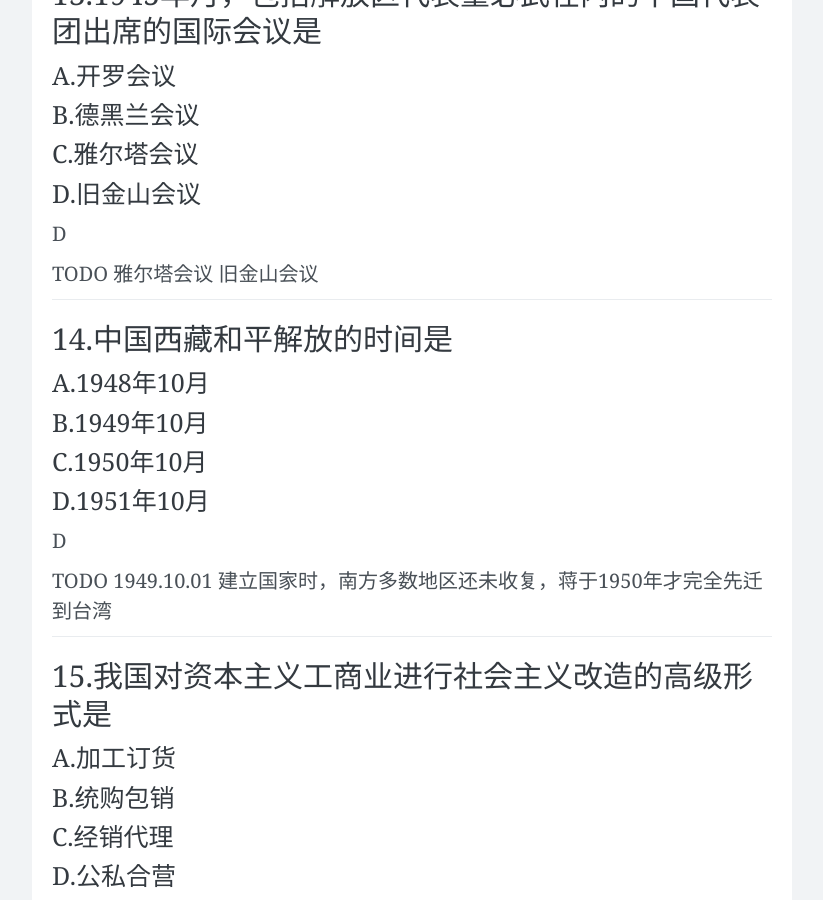
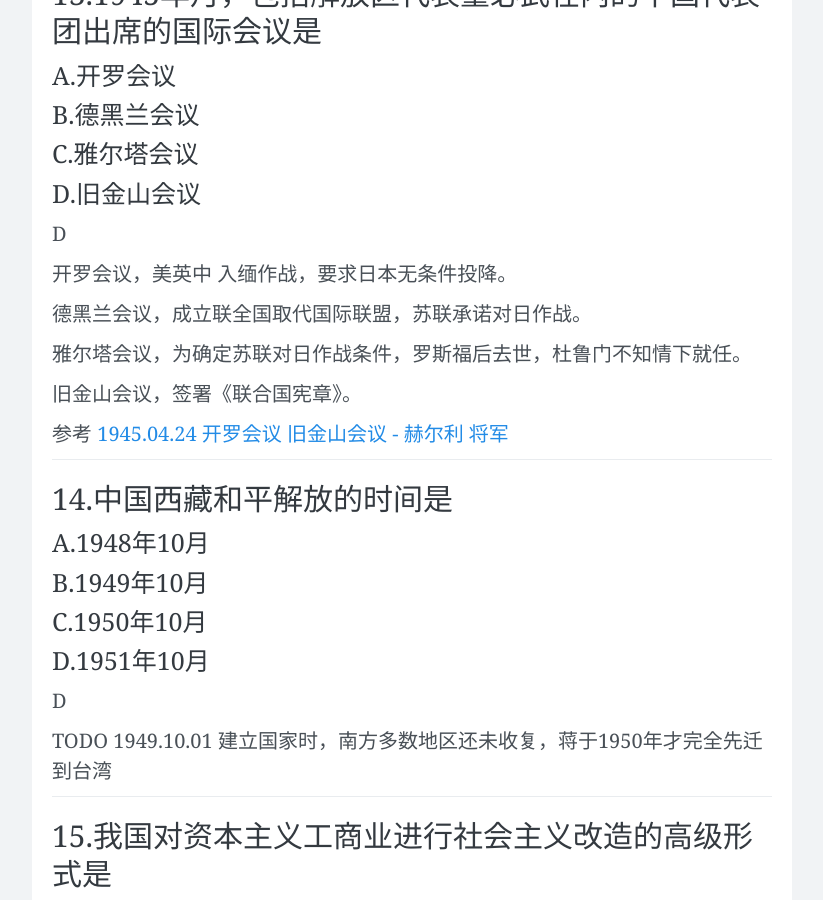
Before and after one commit to wangtiga/wangtiga.github.io, a Jekyll site: the page built from _posts/2020-07-14-3708_2019_04.md, in a window 1280 px wide and 900 px high, scrolled down 12407 px. Shown: the whole window, without its empty margins (228-1051 px from the left). Built offline with Jekyll 4.4.1, drawn with Linux system fonts in a browser that asks for light colours; nearby versions of some CDN libraries; comment, search, counter and statistics services are not loaded.

Commit message:
updated from r1

```diff
--- a/_posts/2020-07-14-3708_2019_04.md
+++ b/_posts/2020-07-14-3708_2019_04.md
@@ -232,7 +232,17 @@ P136 第六章 中华民族的抗日战争 - 第四节 中国共产党成为抗
 
 D
 
-TODO 雅尔塔会议  旧金山会议
+开罗会议，美英中 入缅作战，要求日本无条件投降。
+
+德黑兰会议，成立联全国取代国际联盟，苏联承诺对日作战。
+
+雅尔塔会议，为确定苏联对日作战条件，罗斯福后去世，杜鲁门不知情下就任。
+
+旧金山会议，签署《联合国宪章》。
+
+参考 [1945.04.24 开罗会议 旧金山会议 - 赫尔利 将军](https://wangtiga.github.io/2021/04/04/chinese_communlist_revolution.html#%E7%9B%B8%E5%85%B3%E4%BA%BA%E7%89%A9)
+
+
 
 ## 14.中国西藏和平解放的时间是
 ### A.1948年10月
```
Also changed, not shown: _posts/2021-04-04-chinese_communlist_revolution.md (+1 -1 lines).
